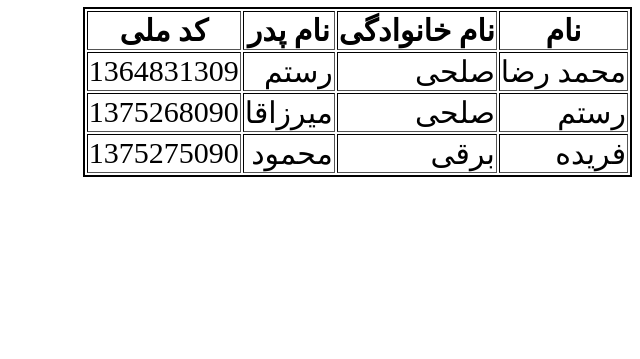
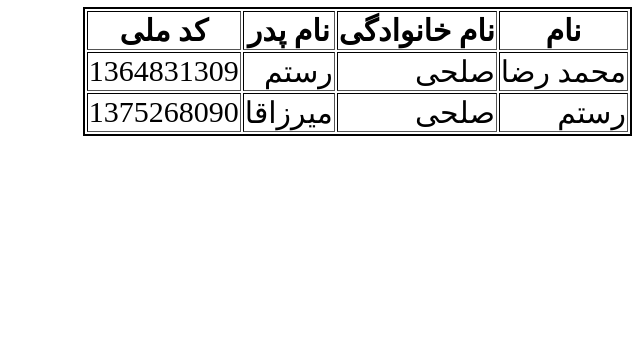
Before and after one commit to m9223422175-droid/mmd-kjv, a plain HTML site: page index.html in a window 1280 px wide. Shown: the part 441-800 px from the top of the page, without its empty margins (640-1280 px from the left). Drawn offline with Linux system fonts and the light colour scheme; files that its build step writes are made by us from their sources.

Commit message:
Add files via upload
Signed-off-by: m9223422175-droid <m9223422175@gmail.com>

```diff
--- a/index.html
+++ b/index.html
@@ -5,7 +5,7 @@
     <meta name="viewport"
           content="width=device-width, user-scalable=no, initial-scale=1.0, maximum-scale=1.0, minimum-scale=1.0">
     <meta http-equiv="X-UA-Compatible" content="ie=edge">
-    <link rel="stylesheet" href="mmd/mmd.css">
+    <link rel="stylesheet" href="mmd.css">
     <title>mohammad reza</title>
 </head>
 <body class="body_class">
@@ -36,12 +36,6 @@
             <td>میرزاقا</td>
             <td>1375268090</td>
         </tr>
-        <tr>
-            <td>فریده</td>
-            <td>برقی</td>
-            <td>محمود</td>
-            <td>1375275090</td>
-        </tr>
         </tbody>
     </table>
 </div>
```
Also changed, not shown: mmd.css (line endings or trailing spaces).
